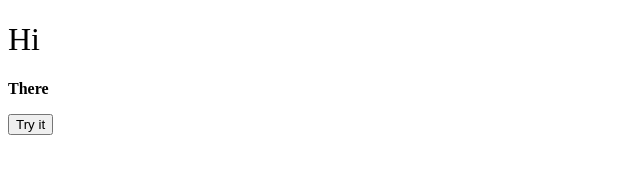
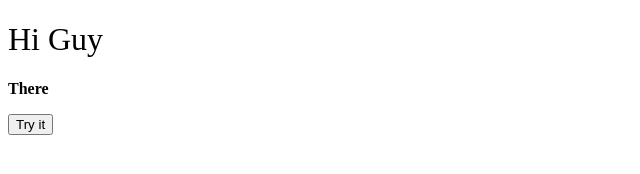
Before and after one commit to stadhman/ds-hackaround, a plain HTML site: page index.html in a window 1280 px wide. Shown: the full height of the page, 0-640 px from the left. Drawn offline with Linux system fonts and the light colour scheme.

Commit message:
changed title

```diff
--- a/index.html
+++ b/index.html
@@ -5,7 +5,7 @@
 	<link rel="stylesheet" type="text/css" href="style.css">
 </head>
 <body>
-<h1>Hi</h1>
+<h1>Hi Guy</h1>
 <p id="poo">There</p>
 <button onclick="myFunction()">Try it</button>
 <script type="text/javascript" src="script.js"></script>
```
